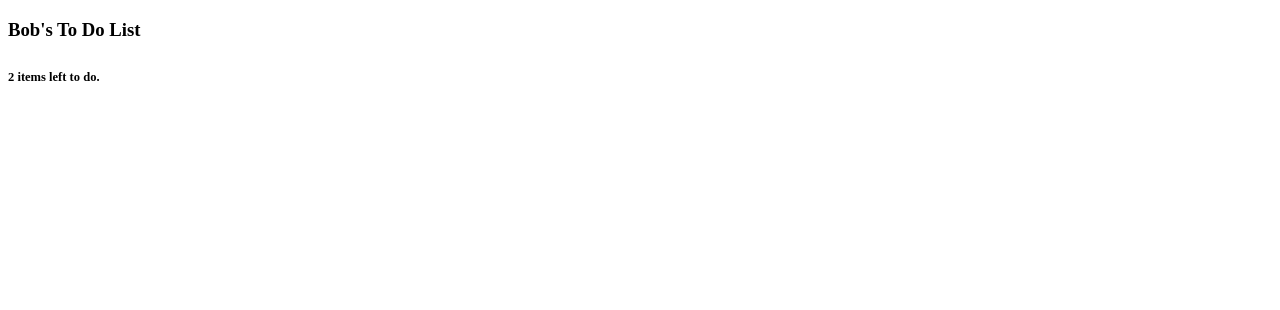
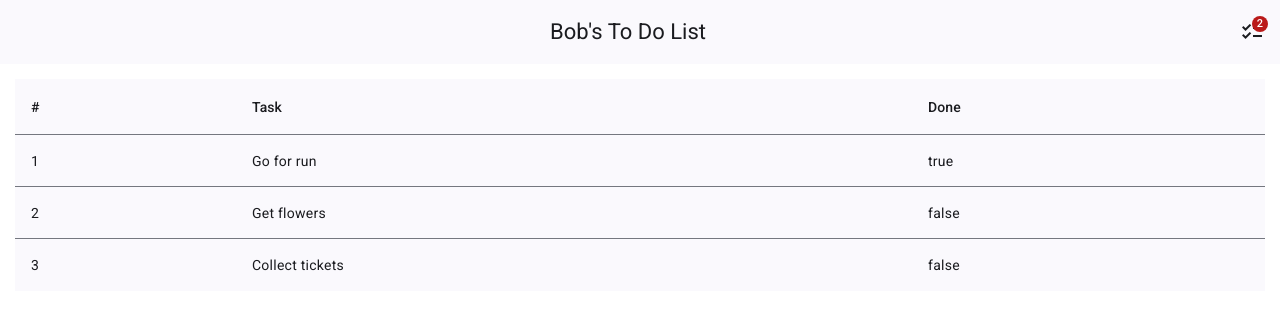
Before and after one commit to farooq-teqniqly/angular-starter-template, an Angular app in the folder fe/: page / in a window 1280 px wide. Shown: the top 310 px of the page. Built offline with nearby package versions, Linux system fonts and the light colour scheme.

Commit message:
chore: Add Angular Material and refactor UI using Material components.

```diff
--- a/fe/angular.json
+++ b/fe/angular.json
@@ -49,7 +49,10 @@
                 "input": "public"
               }
             ],
-            "styles": ["src/styles.css"],
+            "styles": [
+              "@angular/material/prebuilt-themes/azure-blue.css",
+              "src/styles.css"
+            ],
             "scripts": []
           },
           "configurations": {
@@ -102,7 +105,10 @@
                 "input": "public"
               }
             ],
-            "styles": ["src/styles.css"],
+            "styles": [
+              "@angular/material/prebuilt-themes/azure-blue.css",
+              "src/styles.css"
+            ],
             "scripts": []
           }
         },
--- a/fe/package.json
+++ b/fe/package.json
@@ -13,10 +13,12 @@
   "private": true,
   "dependencies": {
     "@angular/animations": "^19.1.0",
+    "@angular/cdk": "^19.1.0",
     "@angular/common": "^19.1.0",
     "@angular/compiler": "^19.1.0",
     "@angular/core": "^19.1.0",
     "@angular/forms": "^19.1.0",
+    "@angular/material": "^19.1.0",
     "@angular/platform-browser": "^19.1.0",
     "@angular/platform-browser-dynamic": "^19.1.0",
     "@angular/router": "^19.1.0",
--- a/fe/src/app/app.component.css
+++ b/fe/src/app/app.component.css
@@ -0,0 +1,9 @@
+.spacer {
+  flex: 1 1 auto;
+}
+.tableContainer {
+  padding: 15px;
+}
+.fullWidth {
+  width: 100%;
+}
--- a/fe/src/app/app.component.html
+++ b/fe/src/app/app.component.html
@@ -1,4 +1,32 @@
-<h3>
-  {{ username }}'s To Do List
-  <h6>{{ itemCount }} items left to do.</h6>
-</h3>
+<mat-toolbar color="primary" class="mat-elevation-z3">
+  <span class="spacer"></span>
+  <span>{{ username }}'s To Do List</span>
+  <span class="spacer"></span>
+  <mat-icon matBadge="{{ itemCount }}" matBadgeColor="accent">
+    checklist
+  </mat-icon>
+</mat-toolbar>
+<div class="tableContainer">
+  <table mat-table [dataSource]="items"
+         class="mat-elevation-z3 fullWidth">
+
+    <ng-container matColumnDef="id">
+      <th mat-header-cell *matHeaderCellDef>#</th>
+      <td mat-cell *matCellDef="let i = index"> {{ i + 1 }} </td>
+    </ng-container>
+
+    <ng-container matColumnDef="task">
+      <th mat-header-cell *matHeaderCellDef>Task</th>
+      <td mat-cell *matCellDef="let item"> {{ item.task }} </td>
+    </ng-container>
+
+    <ng-container matColumnDef="done">
+      <th mat-header-cell *matHeaderCellDef>Done</th>
+      <td mat-cell *matCellDef="let item"> {{ item.complete }} </td>
+    </ng-container>
+
+    <tr mat-header-row *matHeaderRowDef="['id', 'task', 'done']"></tr>
+    <tr mat-row *matRowDef="let row; columns: ['id', 'task', 'done'];">
+    </tr>
+  </table>
+</div>
--- a/fe/src/app/app.component.ts
+++ b/fe/src/app/app.component.ts
@@ -1,10 +1,39 @@
 import { Component } from "@angular/core";
 import { TodoList } from "./todoList";
 import { TodoItem } from "./todoItem";
+import { MatToolbar } from "@angular/material/toolbar";
+import { MatIcon } from "@angular/material/icon";
+import { MatBadge } from "@angular/material/badge";
+import {
+  MatCell,
+  MatCellDef,
+  MatColumnDef,
+  MatHeaderCell,
+  MatHeaderCellDef,
+  MatHeaderRow,
+  MatHeaderRowDef,
+  MatRow,
+  MatRowDef,
+  MatTable,
+} from "@angular/material/table";
 
 @Component({
   selector: "app-root",
-  imports: [],
+  imports: [
+    MatToolbar,
+    MatIcon,
+    MatBadge,
+    MatTable,
+    MatColumnDef,
+    MatHeaderCell,
+    MatCell,
+    MatCellDef,
+    MatHeaderCellDef,
+    MatHeaderRow,
+    MatHeaderRowDef,
+    MatRow,
+    MatRowDef,
+  ],
   templateUrl: "./app.component.html",
   styleUrl: "./app.component.css",
 })
@@ -22,4 +51,8 @@ export class AppComponent {
   get itemCount(): number {
     return this.list.items.filter((item) => !item.complete).length;
   }
+
+  get items(): readonly TodoItem[] {
+    return this.list.items;
+  }
 }
--- a/fe/src/app/app.config.ts
+++ b/fe/src/app/app.config.ts
@@ -1,5 +1,9 @@
 import { ApplicationConfig, provideZoneChangeDetection } from "@angular/core";
+import { provideAnimationsAsync } from "@angular/platform-browser/animations/async";
 
 export const appConfig: ApplicationConfig = {
-  providers: [provideZoneChangeDetection({ eventCoalescing: true })],
+  providers: [
+    provideZoneChangeDetection({ eventCoalescing: true }),
+    provideAnimationsAsync(),
+  ],
 };
--- a/fe/src/index.html
+++ b/fe/src/index.html
@@ -5,7 +5,9 @@
     <title>Todo</title>
     <base href="/" />
     <meta name="viewport" content="width=device-width, initial-scale=1" />
-  </head>
+      <link href="https://fonts.googleapis.com/css2?family=Roboto:wght@300;400;500&display=swap" rel="stylesheet">
+    <link href="https://fonts.googleapis.com/icon?family=Material+Icons" rel="stylesheet">
+</head>
   <body>
     <app-root></app-root>
   </body>
--- a/fe/src/styles.css
+++ b/fe/src/styles.css
@@ -1 +1,10 @@
 /* You can add global styles to this file, and also import other style files */
+
+html,
+body {
+  height: 100%;
+}
+body {
+  margin: 0;
+  font-family: Roboto, "Helvetica Neue", sans-serif;
+}
```
Also changed, not shown: 1 other file (tests, documents, lock files or other folders).
